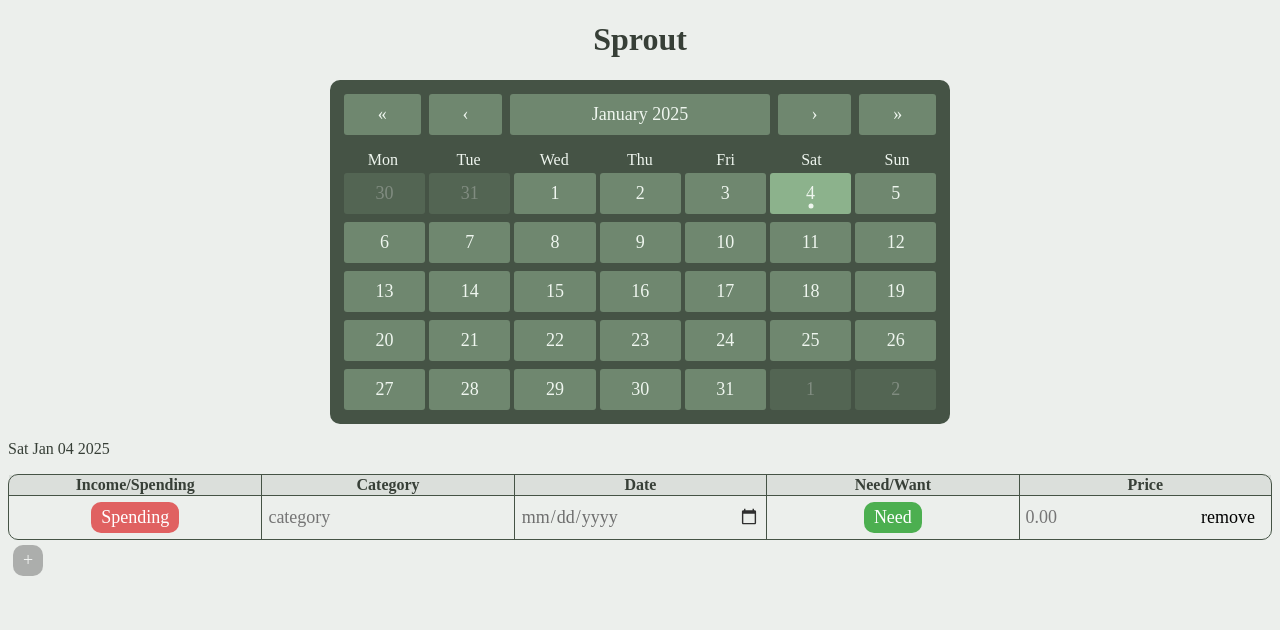
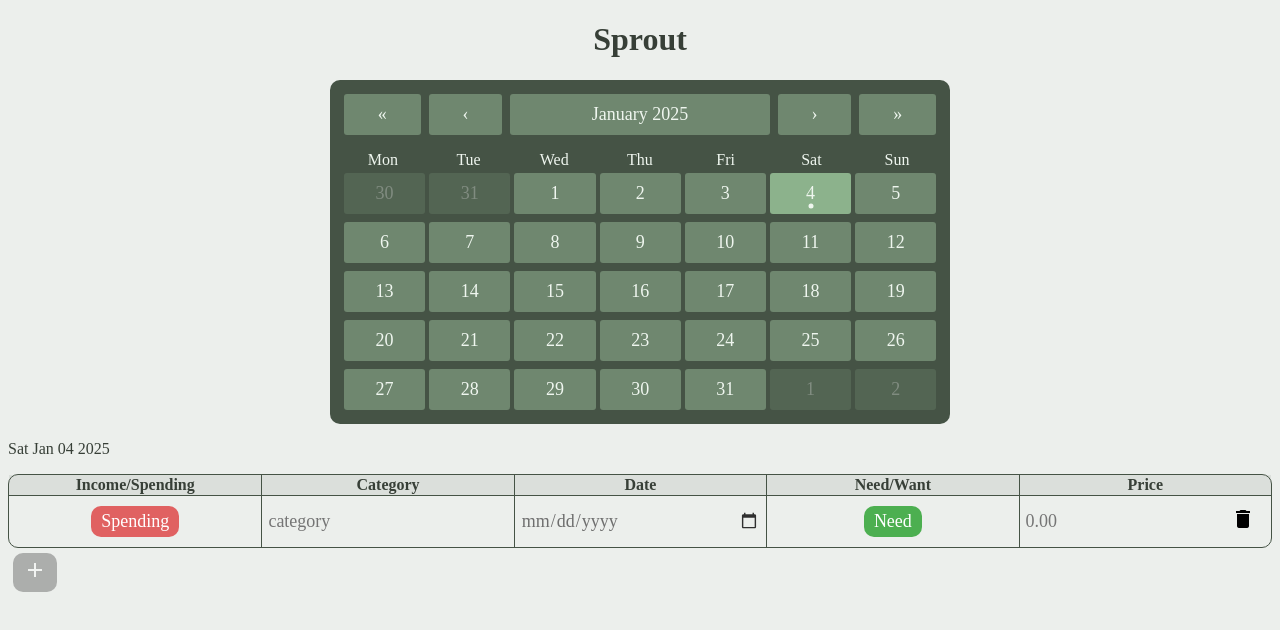
Before and after one commit to Fishfinna/sprouts, a React (Vite) app: page / in a window 1280 px wide. Shown: the top 630 px of the page. Built offline with nearby package versions, Linux system fonts and the light colour scheme; a web font is replaced by a local one.

Commit message:
added icons

```diff
--- a/index.html
+++ b/index.html
@@ -3,6 +3,7 @@
     <head>
         <meta charset="UTF-8">
         <link rel="icon" type="image/svg+xml" href="/vite.svg">
+        <link href="https://fonts.googleapis.com/icon?family=Material+Icons" rel="stylesheet">
         <meta name="viewport" content="width=device-width, initial-scale=1.0">
         <title>sprout</title>
     </head>
--- a/src/components/table/table.tsx
+++ b/src/components/table/table.tsx
@@ -139,7 +139,7 @@
                       removeRow(rowIndex);
                     }}
                   >
-                    remove
+                    <span className="material-icons">delete</span>
                   </button>
                 </div>
               </td>
@@ -148,7 +148,7 @@
         </tbody>
       </table>
       <button onClick={addRow} className="gray add-row-button">
-        +
+        <span className="material-icons">add</span>
       </button>
     </div>
   );
```
